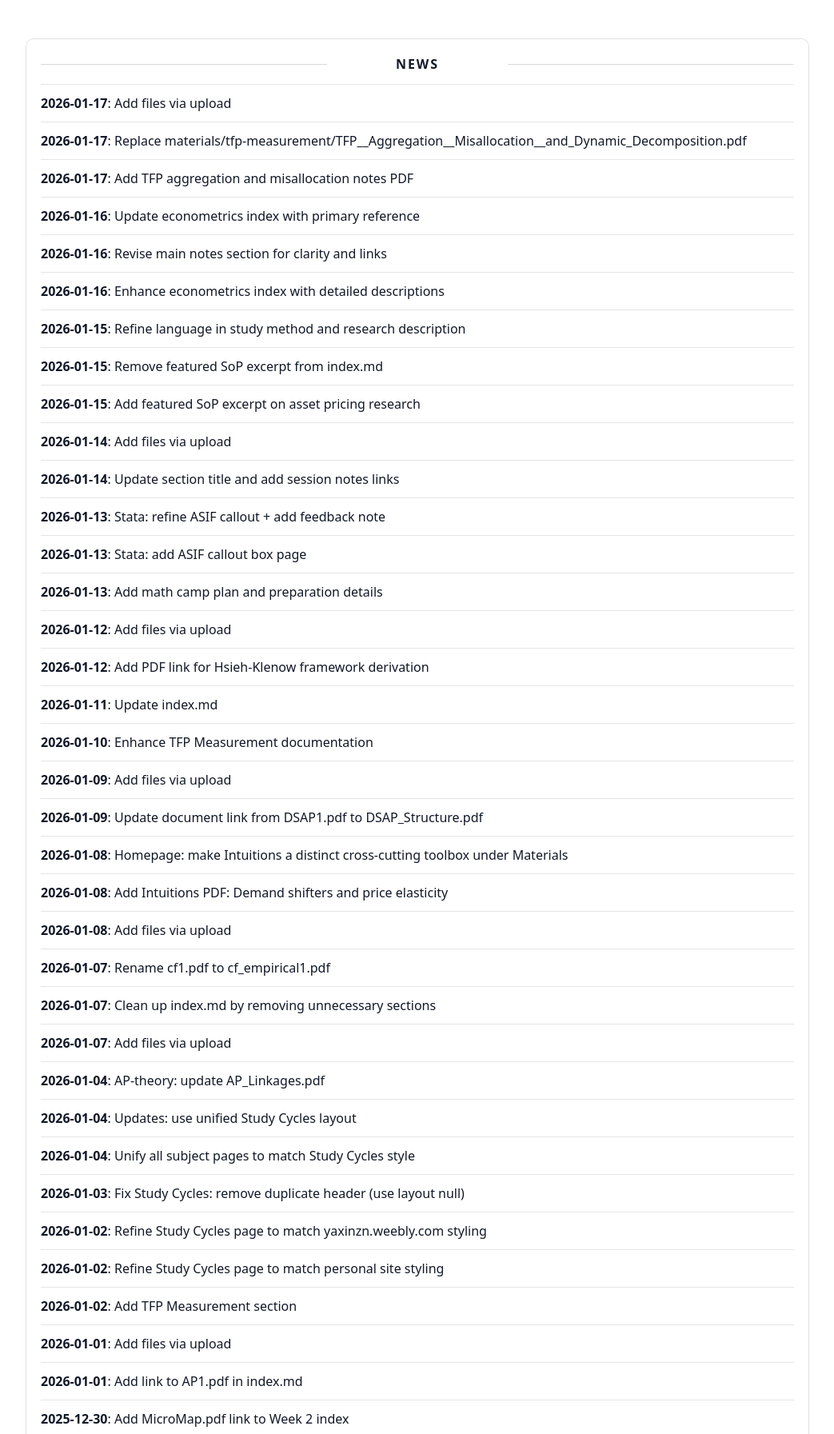
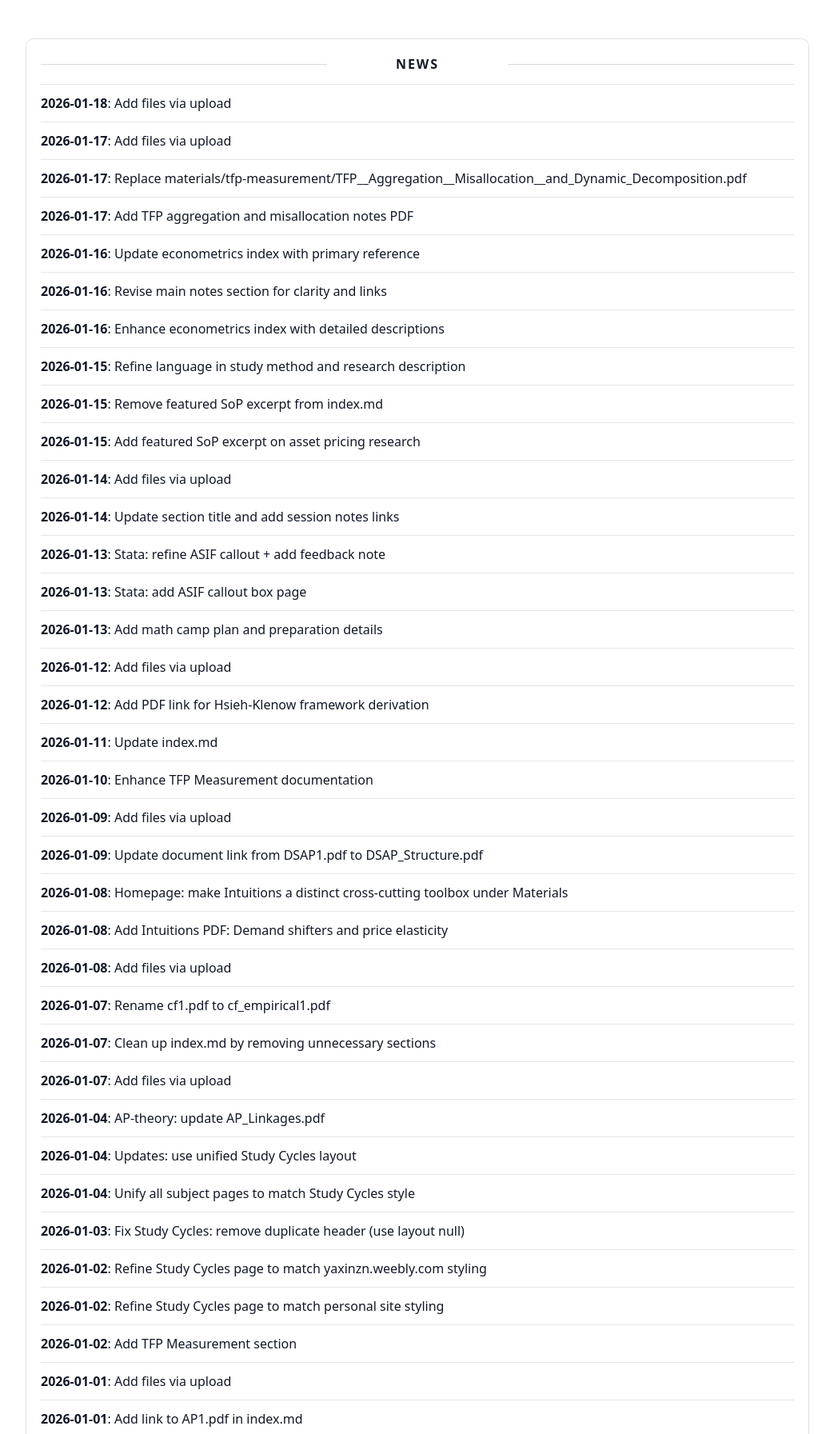
Before and after one commit to yaxinzn/study-archive, a Jekyll site: the page built from updates/index.md, in a window 1280 px wide, cut to the strip 476-2269 px from the top of the page. Shown: the whole strip at 80% size, without its empty margins (118-1161 px from the left). Built offline with Jekyll 4.4.1, drawn with Linux system fonts in a browser that asks for light colours; some of the changed text lies outside the part shown.

Commit message:
chore: update NEWS feed

```diff
--- a/_data/news.yml
+++ b/_data/news.yml
@@ -1,4 +1,7 @@
 # Auto-generated update history (sorted newest -> oldest). Do not edit manually.
+- ts: "1768734216"
+  date: "2026-01-18"
+  title: "Add files via upload"
 - ts: "1768647563"
   date: "2026-01-17"
   title: "Add files via upload"
```
